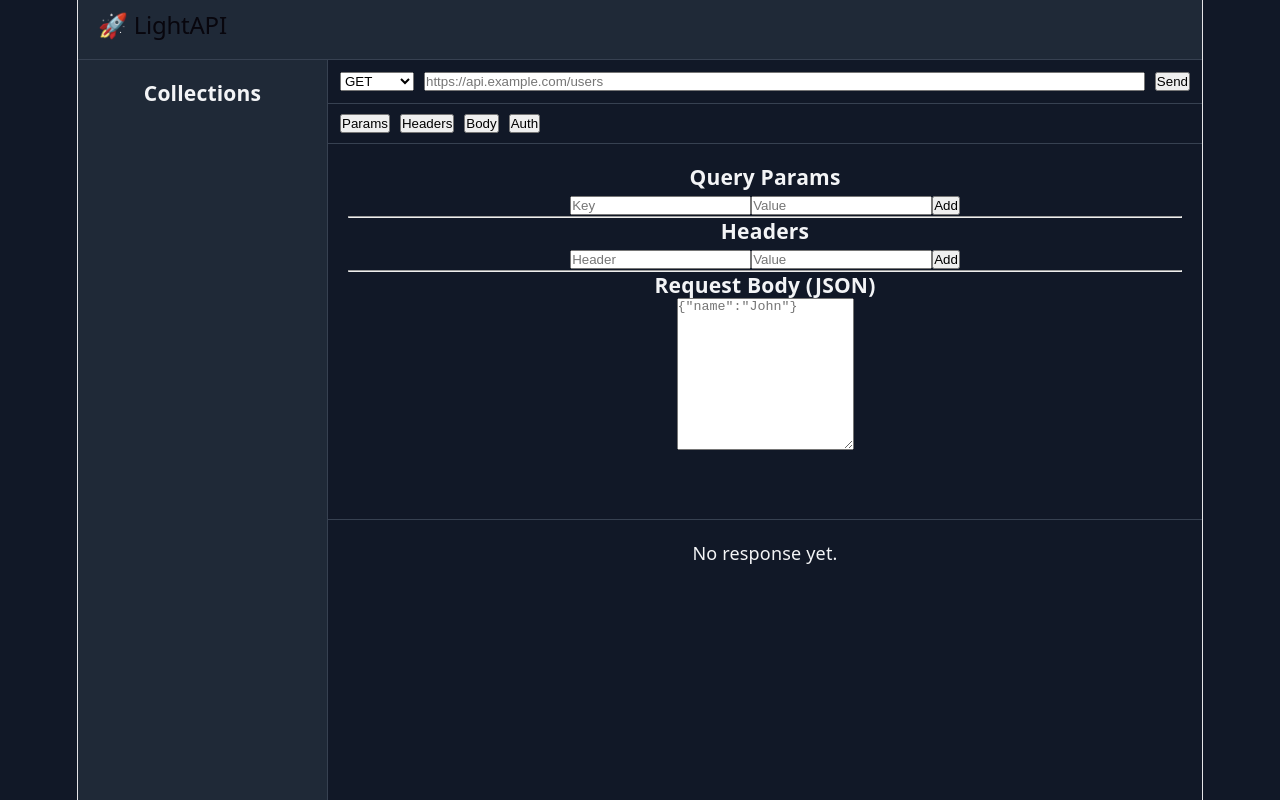
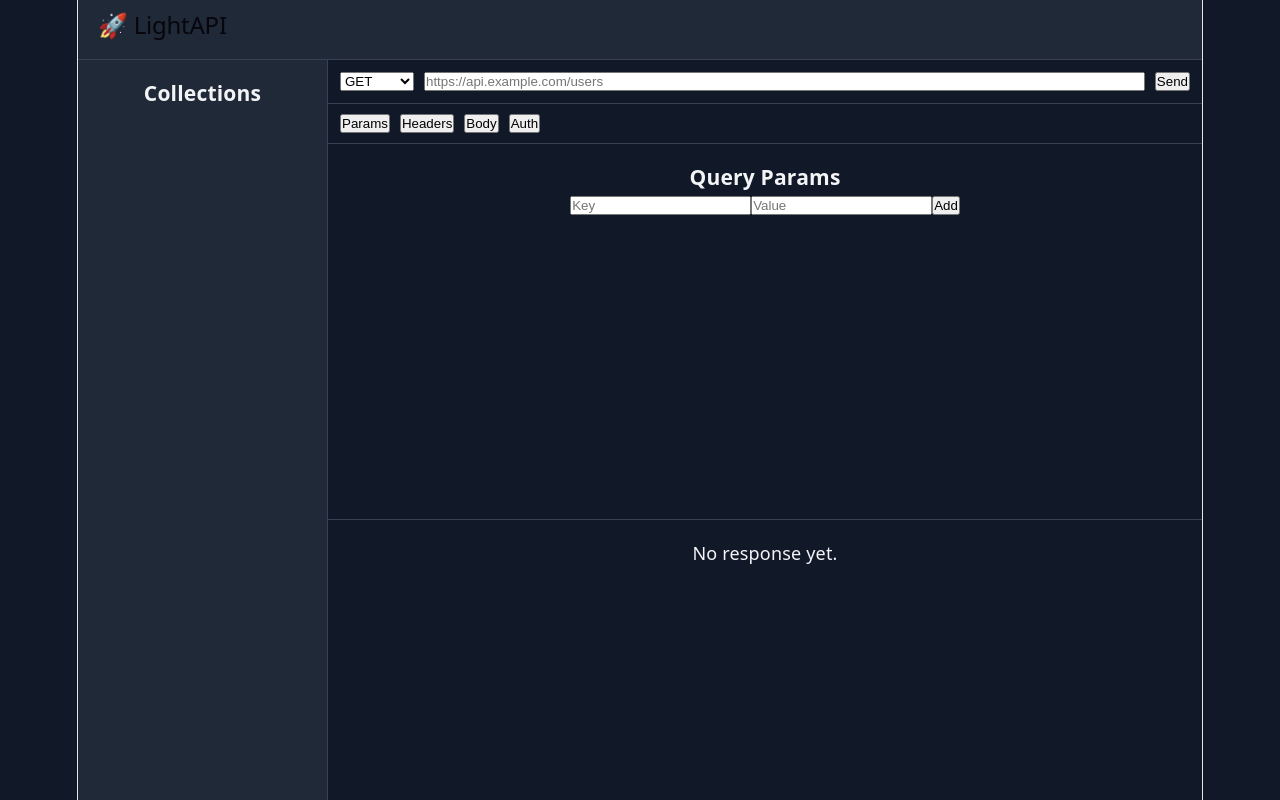
Before and after one commit to sameergaikwad222/lightapi, a React (Vite) app: page / in a window 1280 px wide. Built offline with nearby package versions, Linux system fonts and the light colour scheme.

Commit message:
custom tabs for request headers, body and query params added

```diff
--- a/src/components/RequestBar/RequestBar.jsx
+++ b/src/components/RequestBar/RequestBar.jsx
@@ -18,10 +18,26 @@ const {
 const handleSend = async () => {
   if (!url.trim() || loading) return;
 
+  try {
+    if (body.trim()) {
+      JSON.parse(body);
+    }
+  } catch (err) {
+    alert("Invalid JSON Body",err.message);
+    return;
+  }
+
   setLoading(true);
 
   try {
-      const response = await apiClient({ method, url, params, headers, body });
+    const response = await apiClient({
+      method,
+      url,
+      params,
+      headers,
+      body,
+    });
+
     setResponse(response);
   } catch (error) {
     setResponse({
--- a/src/components/RequestEditor/RequestEditor.jsx
+++ b/src/components/RequestEditor/RequestEditor.jsx
@@ -3,6 +3,7 @@ import useRequestStore from "../../store/requestStore";
 
 function RequestEditor() {
   const {
+    activeTab,
     params,
     headers,
     body,
@@ -57,6 +58,8 @@ function RequestEditor() {
 
   return (
     <div className="request-editor">
+      {activeTab === "params" && (
+        <>
           <h3>Query Params</h3>
 
           <div>
@@ -85,9 +88,11 @@ function RequestEditor() {
               </li>
             ))}
           </ul>
+        </>
+      )}
 
-      <hr />
-
+      {activeTab === "headers" && (
+        <>
           <h3>Headers</h3>
 
           <div>
@@ -116,17 +121,28 @@ function RequestEditor() {
               </li>
             ))}
           </ul>
+        </>
+      )}
 
-      <hr />
-
+      {activeTab === "body" && (
+        <>
           <h3>Request Body (JSON)</h3>
 
           <textarea
-        rows={10}
+            rows={12}
             placeholder='{"name":"John"}'
             value={body}
             onChange={(e) => setBody(e.target.value)}
           />
+        </>
+      )}
+
+      {activeTab === "auth" && (
+        <>
+          <h3>Authentication</h3>
+          <p>Coming Soon...</p>
+        </>
+      )}
     </div>
   );
 }
--- a/src/components/RequestTabs/RequestTabs.jsx
+++ b/src/components/RequestTabs/RequestTabs.jsx
@@ -1,10 +1,21 @@
+import useRequestStore from "../../store/requestStore";
+
 function RequestTabs() {
+  const { activeTab, setActiveTab } = useRequestStore();
+
+  const tabs = ["params", "headers", "body", "auth"];
+
   return (
     <div className="request-tabs">
-      <button>Params</button>
-      <button>Headers</button>
-      <button>Body</button>
-      <button>Auth</button>
+      {tabs.map((tab) => (
+        <button
+          key={tab}
+          onClick={() => setActiveTab(tab)}
+          className={activeTab === tab ? "active" : ""}
+        >
+          {tab.charAt(0).toUpperCase() + tab.slice(1)}
+        </button>
+      ))}
     </div>
   );
 }
--- a/src/store/requestStore.js
+++ b/src/store/requestStore.js
@@ -5,6 +5,8 @@ const useRequestStore = create((set) => ({
   url: "",
   response: null,
   loading: false,
+
+  activeTab: "params",
 
   params: [],
   headers: [],
@@ -15,6 +17,8 @@ const useRequestStore = create((set) => ({
   setResponse: (response) => set({ response }),
   setLoading: (loading) => set({ loading }),
 
+  setActiveTab: (activeTab) => set({ activeTab }),
+
   setParams: (params) => set({ params }),
   setHeaders: (headers) => set({ headers }),
   setBody: (body) => set({ body }),
```
Lines whose indentation alone changed are shown as unchanged.
